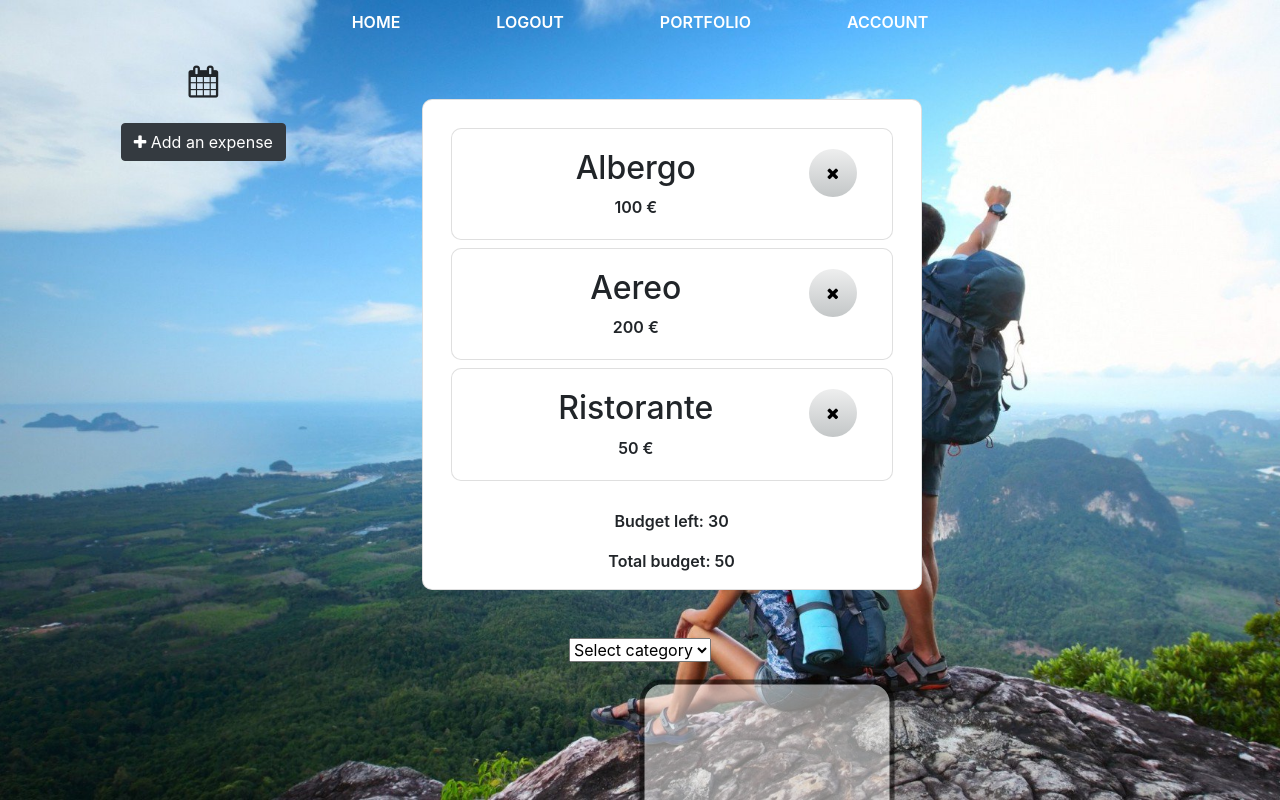
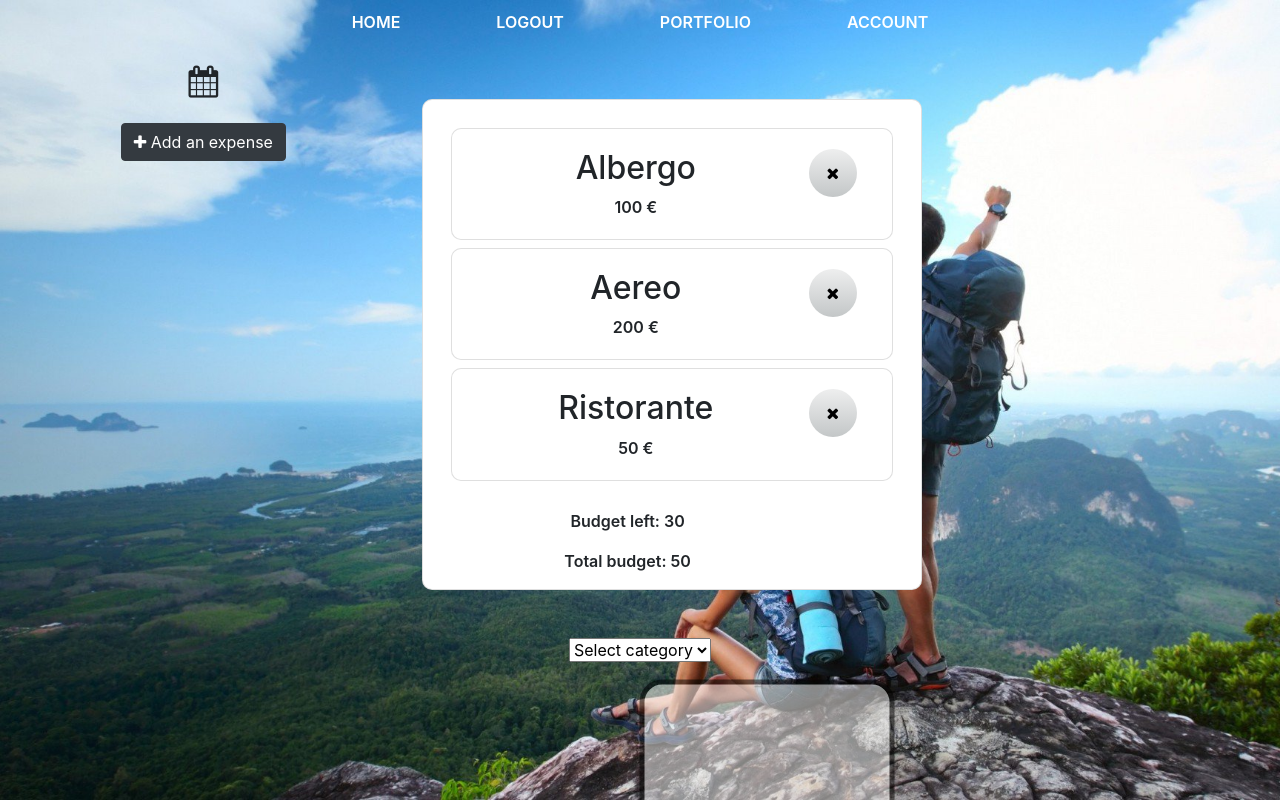
Before and after one commit to Davide-22/Lab-AP-Project, an Angular app in the folder Front-End/: page /day-page in a window 1280 px wide. Built offline with nearby package versions, Linux system fonts and the light colour scheme.

Commit message:
fix day-page

```diff
--- a/Front-End/src/app/day-page/day-page.component.html
+++ b/Front-End/src/app/day-page/day-page.component.html
@@ -137,8 +137,14 @@
                     </div>
                 </div>
             </div>
-            <p>Budget left: 30</p>
-            <p>Total budget: 50</p>
+            <div class="row">
+                <div class="col-1"></div>
+                <div class="col-8">
+                    <p>Budget left: 30</p>
+                    <p>Total budget: 50</p>
+                </div>
+                <div class="col-3"></div>
+            </div>
         </div>
         <br> <br>
         <select name="graph" id="comparegraph">
```
